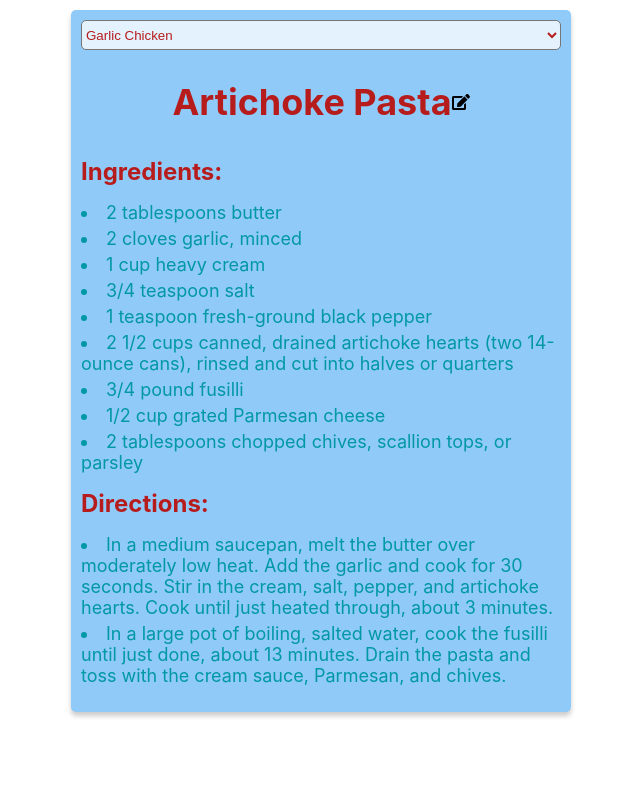
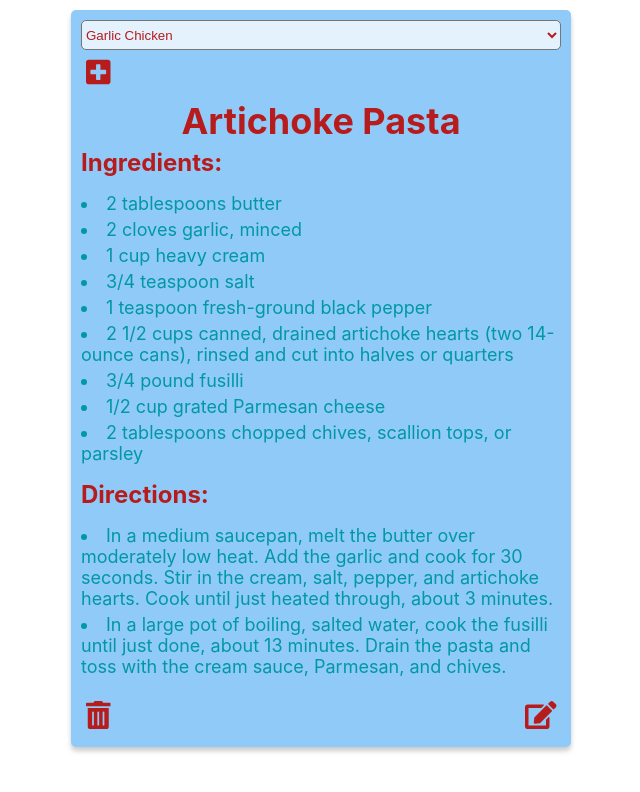
Before and after one commit to ilis137/Recipe-box, a React (Create React App) app: page / in a window 1280 px wide. Shown: the top 792 px of the page, without its empty margins (319-959 px from the left). Built offline with nearby package versions, Linux system fonts and the light colour scheme.

Commit message:
added icons and styling

```diff
--- a/src/components/Recipe/RecipePane.jsx
+++ b/src/components/Recipe/RecipePane.jsx
@@ -2,17 +2,26 @@ import React from "react";
 import styled from "styled-components";
 import { FontAwesomeIcon } from "@fortawesome/react-fontawesome";
 import { faEdit } from "@fortawesome/free-solid-svg-icons";
+import { faTrashAlt } from "@fortawesome/free-solid-svg-icons";
+import { faPlusSquare } from "@fortawesome/free-solid-svg-icons";
 
-const StyledHeading = styled.div`
+const StyledIconBar = styled.div`
   display: flex;
-  justify-content: center;
+  justify-content: space-between;
   align-items: center;
+
+  margin-top: 8px;
+`;
+const StyledIcon = styled.div`
+  color: #b71c1c;
+  font-size: 28px;
+  padding: 5px;
 `;
 const StyledTitle = styled.h2`
   text-align: center;
-  justify-self: center;
   font-size: 36px;
   color: #b71c1c;
+  margin: 5px 0;
 `;
 const StyledSubTitle = styled.h4`
   font-size: 24px;
@@ -34,16 +43,26 @@ const RecipePane = props => {
   ));
   return (
     <div>
-      <StyledHeading>
+      <StyledIcon>
+        <FontAwesomeIcon icon={faPlusSquare} />
+      </StyledIcon>
+      <div>
         <StyledTitle>{props.recipe.title.replace(/-/g, " ")}</StyledTitle>
-        <FontAwesomeIcon icon={faEdit} />
-      </StyledHeading>
+      </div>
       <div>
         <StyledSubTitle>Ingredients:</StyledSubTitle>
         <p className="ingredients">{ingredients}</p>
         <StyledSubTitle>Directions:</StyledSubTitle>
         <p className="directions">{directions}</p>
       </div>
+      <StyledIconBar>
+        <StyledIcon>
+          <FontAwesomeIcon icon={faTrashAlt} />
+        </StyledIcon>
+        <StyledIcon>
+          <FontAwesomeIcon icon={faEdit} />
+        </StyledIcon>
+      </StyledIconBar>
     </div>
   );
 };
```
